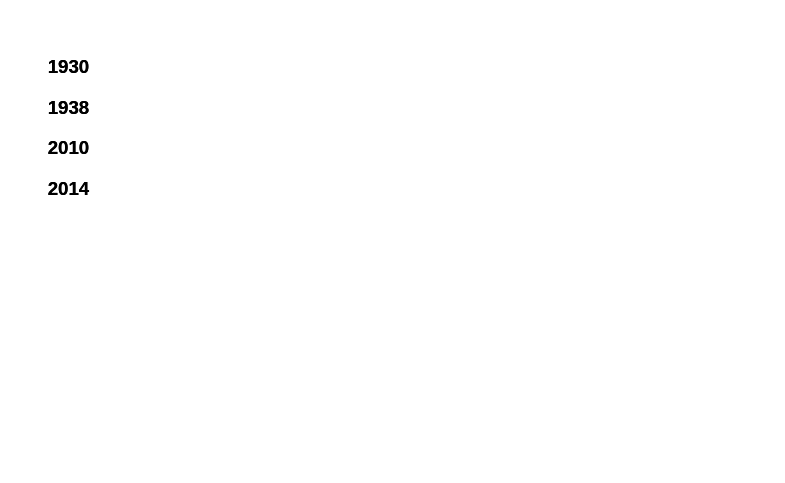
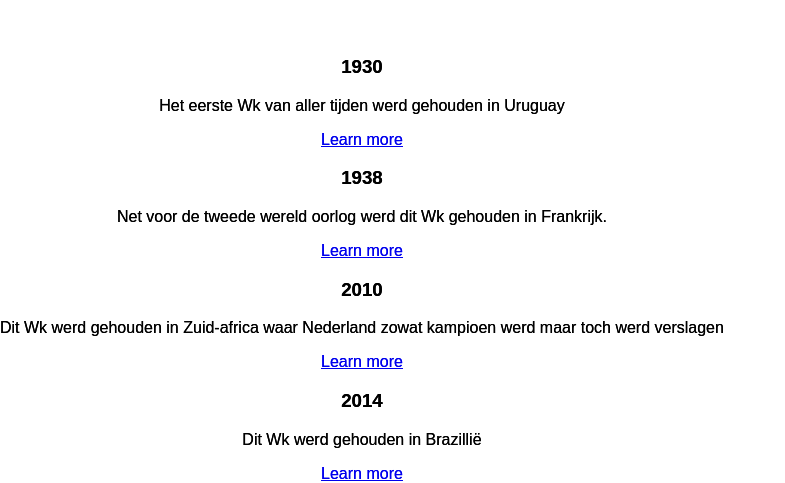
Before and after one commit to RobbertBons/Voetbalgeschiedenis, an Angular app in the folder Voetbalgeschiedenis/: page / in a window 1280 px wide. Shown: the part 862-1345 px from the top of the page, without its empty margins (0-785 px from the left). Before the commit the page ends 1081 px from the top, so only its background shows below. Built offline with nearby package versions, Linux system fonts and the light colour scheme.

Commit message:
alleen  html want css doe het niet bij mij

```diff
--- a/Voetbalgeschiedenis/src/app/homepage/homepage.component.html
+++ b/Voetbalgeschiedenis/src/app/homepage/homepage.component.html
@@ -19,18 +19,27 @@
                     <div class="Wedstrijden-list">
                         <div>
                             <h3>1930</h3>
+                            <p>Het eerste Wk van aller tijden werd gehouden in Uruguay</p>
+                            <a href="#">Learn more</a>
+
                         </div>
 
                         <div>
                             <h3>1938</h3>
+                            <p>Net voor de tweede wereld oorlog werd dit Wk gehouden in Frankrijk.</p>
+                            <a href="#">Learn more</a>
                         </div>
 
                         <div>
                             <h3>2010</h3>
+                            <p>Dit Wk werd gehouden in Zuid-africa waar Nederland zowat kampioen werd maar toch werd verslagen</p>
+                            <a href="#">Learn more</a>
                         </div>
 
                         <div>
                             <h3>2014</h3>
+                            <p>Dit Wk werd gehouden in Brazillië</p>
+                            <a href="#">Learn more</a>
                         </div>
 
                     </div>
--- a/Voetbalgeschiedenis/src/app/homepage/homepage.component.scss
+++ b/Voetbalgeschiedenis/src/app/homepage/homepage.component.scss
@@ -52,6 +52,9 @@ body{
                 font-weight: 300;
                 border-radius: 10px;
                 transition: background 0.5s, transform 0.5s;
+                h3{
+                    justify-content: space-between;
+                }
             }
 
 
```
